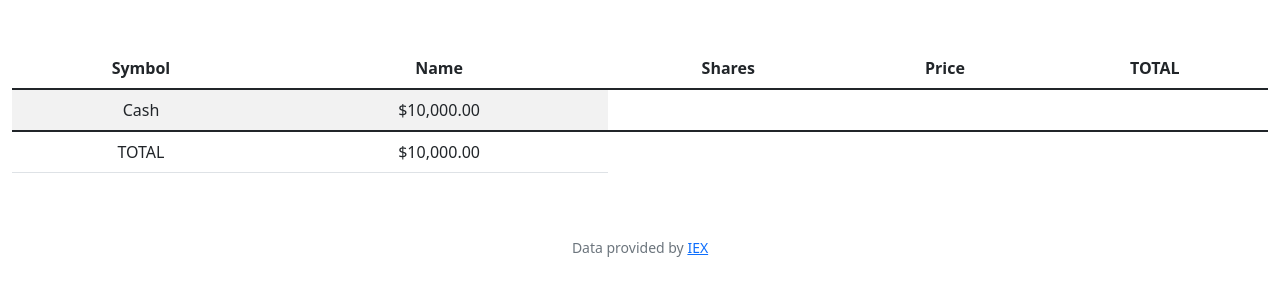
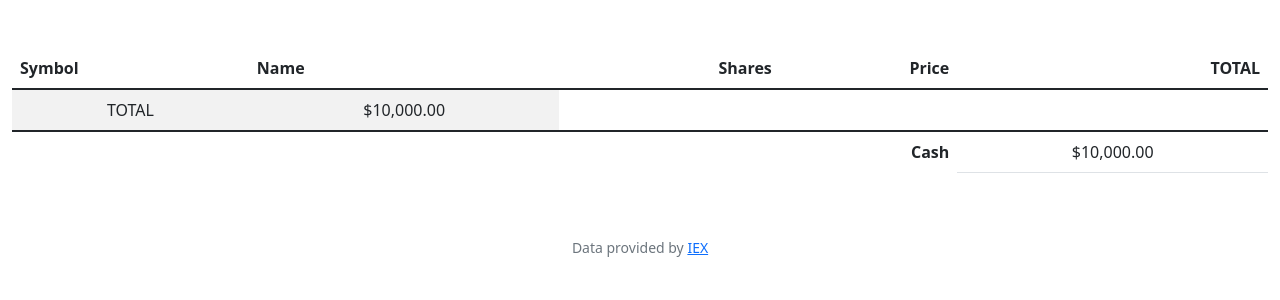
Before and after one commit to khctung/cs50, a Flask app: page / in a window 1280 px wide. Shown: the part 76-376 px from the top of the page. Run offline with Flask 3, Linux system fonts and the light colour scheme; a user stored in the database is signed in; some libraries are stand-ins or nearby versions.

Commit message:
Mon, Nov 20, 2023, 1:20 PM -05:00

```diff
--- a/pset_9/finance/templates/index.html
+++ b/pset_9/finance/templates/index.html
@@ -8,17 +8,18 @@
     <table class="table table-striped">
         <thead>
             <tr>
-                <th>Symbol</th>
-                <th>Name</th>
-                <th>Shares</th>
-                <th>Price</th>
-                <th>TOTAL</th>
+                <th class="text-start">Symbol</th>
+                <th class="text-start">Name</th>
+                <th class="text-end">Shares</th>
+                <th class="text-end">Price</th>
+                <th class="text-end">TOTAL</th>
             </tr>
         </thead>
+        <tbody> </tbody>
         <tfoot>
             <tr>
-                <td colspan="1">TOTAL</td>
-                <td>{{ total_value | usd }}</td>
+                <td class="border-0 fw-bold text-end" colspan="4">Cash</td>
+                <td>{{ cash | usd }}</td>
             </tr>
         </tfoot>
         <tbody>
@@ -32,8 +33,8 @@
                 </tr>
             {% endfor %}
             <tr>
-                <td colspan="1">Cash</td>
-                <td>{{ cash | usd }}</td>
+                <td colspan="1">TOTAL</td>
+                <td>{{ total_value | usd }}</td>
             </tr>
         </tbody>
     </table>
```
